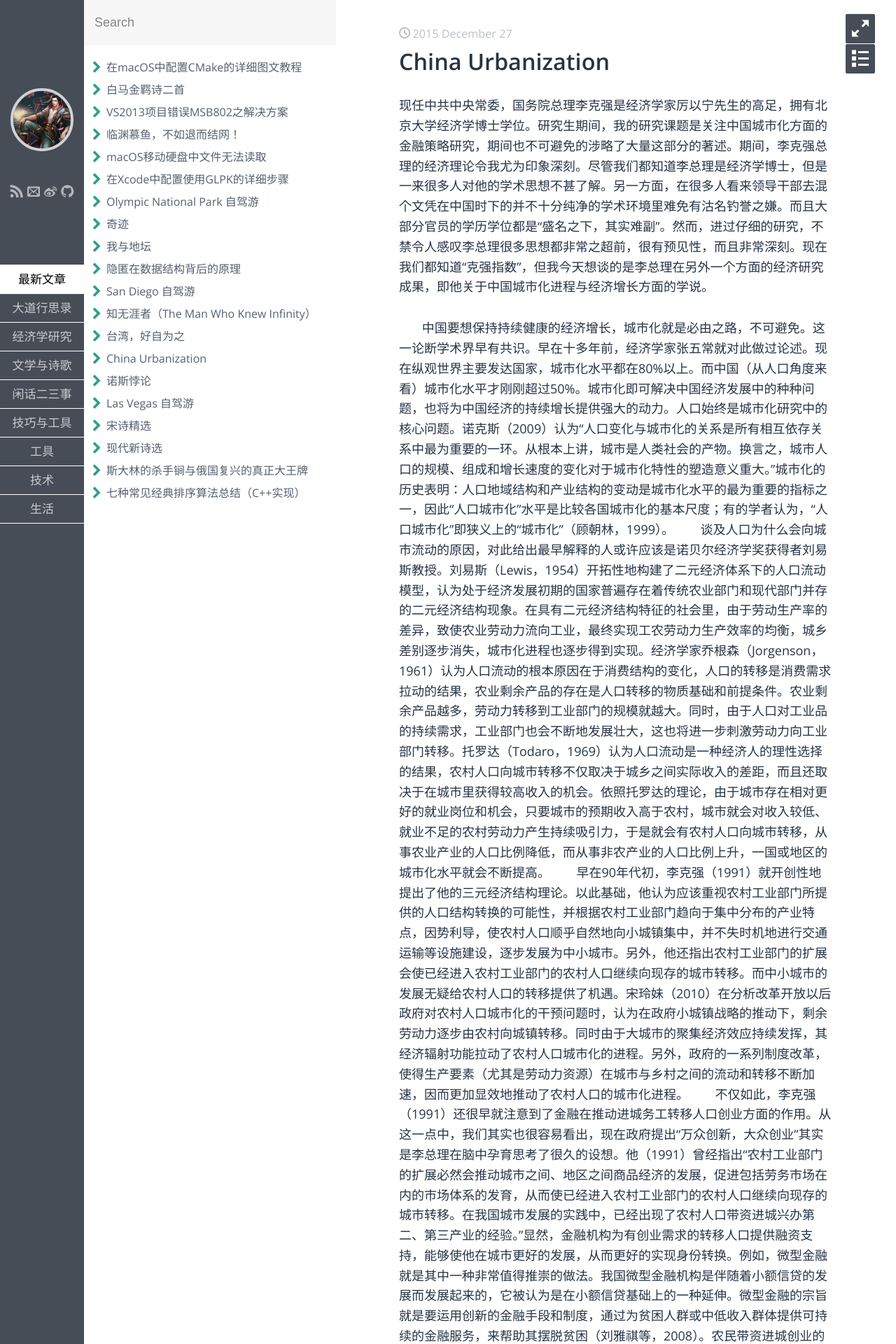
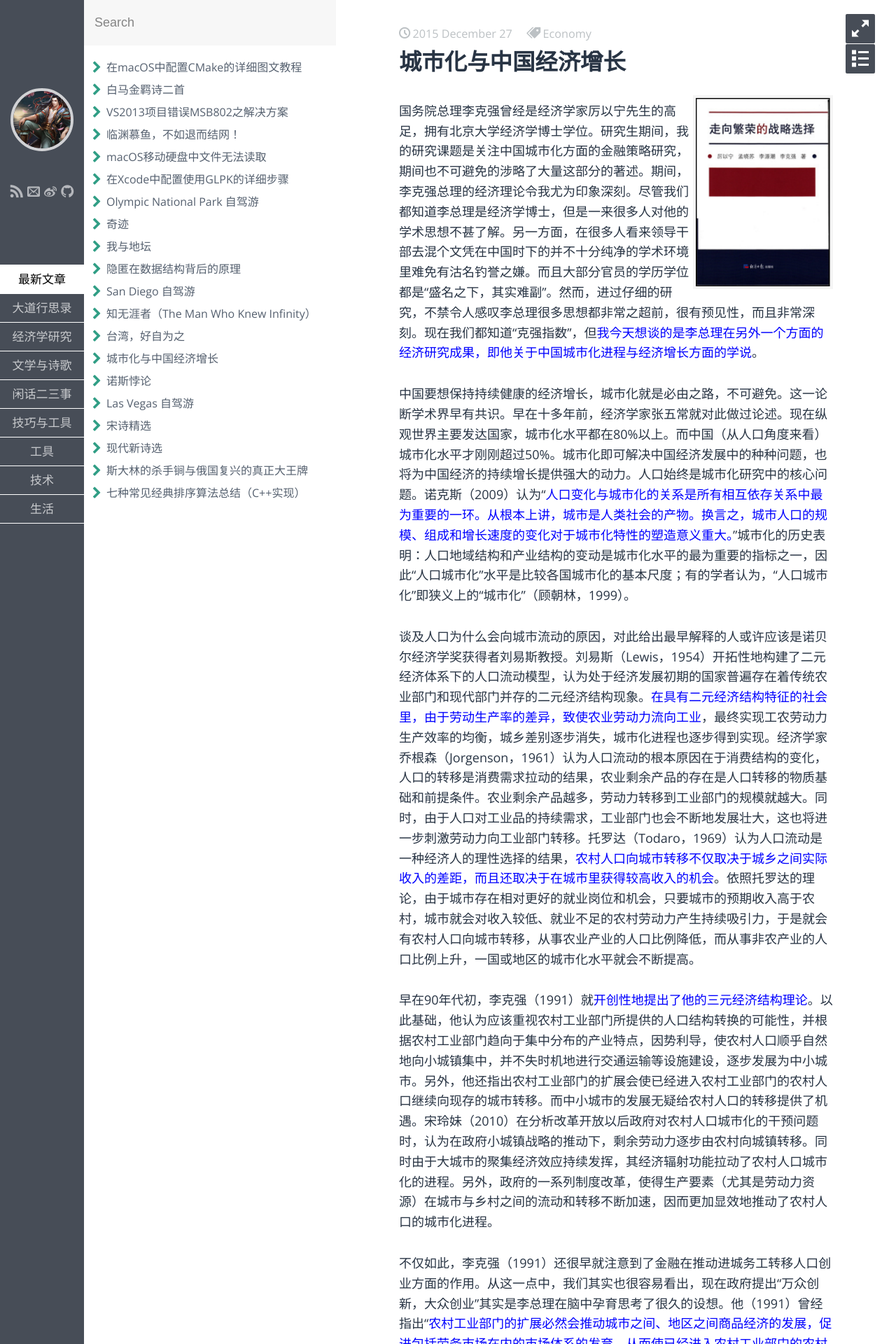
Before and after one commit to fzuo/baimafujinji, a Jekyll site: the page built from _posts/economy/2015-12-27-china-urbanization.md, in a window 1280 px wide. Shown: the top 1920 px of the page at 70% size. Built offline with Jekyll 4.4.1, drawn with Linux system fonts in a browser that asks for light colours; some web fonts are replaced; our own code applies the rules of GitHub Pages for plain Markdown files; some of the changed text lies outside the part shown.

Commit message:
Update 2015-12-27-china-urbanization.md

```diff
--- a/_posts/economy/2015-12-27-china-urbanization.md
+++ b/_posts/economy/2015-12-27-china-urbanization.md
@@ -1,14 +1,26 @@
+---
+layout: post
+title: 城市化与中国经济增长
+category: 经济学研究
+tags: Economy
+keywords: 城市化
+---
 
 
+<img align="right" src="https://fzuo.github.io/assets/img/Li_Book.png" width="200">
 
 
-现任中共中央常委，国务院总理李克强是经济学家厉以宁先生的高足，拥有北京大学经济学博士学位。研究生期间，我的研究课题是关注中国城市化方面的金融策略研究，期间也不可避免的涉略了大量这部分的著述。期间，李克强总理的经济理论令我尤为印象深刻。尽管我们都知道李总理是经济学博士，但是一来很多人对他的学术思想不甚了解。另一方面，在很多人看来领导干部去混个文凭在中国时下的并不十分纯净的学术环境里难免有沽名钓誉之嫌。而且大部分官员的学历学位都是“盛名之下，其实难副”。然而，进过仔细的研究，不禁令人感叹李总理很多思想都非常之超前，很有预见性，而且非常深刻。现在我们都知道“克强指数”，但我今天想谈的是李总理在另外一个方面的经济研究成果，即他关于中国城市化进程与经济增长方面的学说。
+国务院总理李克强曾经是经济学家厉以宁先生的高足，拥有北京大学经济学博士学位。研究生期间，我的研究课题是关注中国城市化方面的金融策略研究，期间也不可避免的涉略了大量这部分的著述。期间，李克强总理的经济理论令我尤为印象深刻。尽管我们都知道李总理是经济学博士，但是一来很多人对他的学术思想不甚了解。另一方面，在很多人看来领导干部去混个文凭在中国时下的并不十分纯净的学术环境里难免有沽名钓誉之嫌。而且大部分官员的学历学位都是“盛名之下，其实难副”。然而，进过仔细的研究，不禁令人感叹李总理很多思想都非常之超前，很有预见性，而且非常深刻。现在我们都知道“克强指数”，但<span style="color:blue">我今天想谈的是李总理在另外一个方面的经济研究成果，即他关于中国城市化进程与经济增长方面的学说</span>。
 
-       中国要想保持持续健康的经济增长，城市化就是必由之路，不可避免。这一论断学术界早有共识。早在十多年前，经济学家张五常就对此做过论述。现在纵观世界主要发达国家，城市化水平都在80%以上。而中国（从人口角度来看）城市化水平才刚刚超过50%。城市化即可解决中国经济发展中的种种问题，也将为中国经济的持续增长提供强大的动力。人口始终是城市化研究中的核心问题。诺克斯（2009）认为“人口变化与城市化的关系是所有相互依存关系中最为重要的一环。从根本上讲，城市是人类社会的产物。换言之，城市人口的规模、组成和增长速度的变化对于城市化特性的塑造意义重大。”城市化的历史表明：人口地域结构和产业结构的变动是城市化水平的最为重要的指标之一，因此“人口城市化”水平是比较各国城市化的基本尺度；有的学者认为，“人口城市化”即狭义上的“城市化”（顾朝林，1999）。
-       谈及人口为什么会向城市流动的原因，对此给出最早解释的人或许应该是诺贝尔经济学奖获得者刘易斯教授。刘易斯（Lewis，1954）开拓性地构建了二元经济体系下的人口流动模型，认为处于经济发展初期的国家普遍存在着传统农业部门和现代部门并存的二元经济结构现象。在具有二元经济结构特征的社会里，由于劳动生产率的差异，致使农业劳动力流向工业，最终实现工农劳动力生产效率的均衡，城乡差别逐步消失，城市化进程也逐步得到实现。经济学家乔根森（Jorgenson，1961）认为人口流动的根本原因在于消费结构的变化，人口的转移是消费需求拉动的结果，农业剩余产品的存在是人口转移的物质基础和前提条件。农业剩余产品越多，劳动力转移到工业部门的规模就越大。同时，由于人口对工业品的持续需求，工业部门也会不断地发展壮大，这也将进一步刺激劳动力向工业部门转移。托罗达（Todaro，1969）认为人口流动是一种经济人的理性选择的结果，农村人口向城市转移不仅取决于城乡之间实际收入的差距，而且还取决于在城市里获得较高收入的机会。依照托罗达的理论，由于城市存在相对更好的就业岗位和机会，只要城市的预期收入高于农村，城市就会对收入较低、就业不足的农村劳动力产生持续吸引力，于是就会有农村人口向城市转移，从事农业产业的人口比例降低，而从事非农产业的人口比例上升，一国或地区的城市化水平就会不断提高。
-       早在90年代初，李克强（1991）就开创性地提出了他的三元经济结构理论。以此基础，他认为应该重视农村工业部门所提供的人口结构转换的可能性，并根据农村工业部门趋向于集中分布的产业特点，因势利导，使农村人口顺乎自然地向小城镇集中，并不失时机地进行交通运输等设施建设，逐步发展为中小城市。另外，他还指出农村工业部门的扩展会使已经进入农村工业部门的农村人口继续向现存的城市转移。而中小城市的发展无疑给农村人口的转移提供了机遇。宋玲妹（2010）在分析改革开放以后政府对农村人口城市化的干预问题时，认为在政府小城镇战略的推动下，剩余劳动力逐步由农村向城镇转移。同时由于大城市的聚集经济效应持续发挥，其经济辐射功能拉动了农村人口城市化的进程。另外，政府的一系列制度改革，使得生产要素（尤其是劳动力资源）在城市与乡村之间的流动和转移不断加速，因而更加显效地推动了农村人口的城市化进程。
-       不仅如此，李克强（1991）还很早就注意到了金融在推动进城务工转移人口创业方面的作用。从这一点中，我们其实也很容易看出，现在政府提出“万众创新，大众创业”其实是李总理在脑中孕育思考了很久的设想。他（1991）曾经指出“农村工业部门的扩展必然会推动城市之间、地区之间商品经济的发展，促进包括劳务市场在内的市场体系的发育，从而使已经进入农村工业部门的农村人口继续向现存的城市转移。在我国城市发展的实践中，已经出现了农村人口带资进城兴办第二、第三产业的经验。”显然，金融机构为有创业需求的转移人口提供融资支持，能够使他在城市更好的发展，从而更好的实现身份转换。例如，微型金融就是其中一种非常值得推崇的做法。我国微型金融机构是伴随着小额信贷的发展而发展起来的，它被认为是在小额信贷基础上的一种延伸。微型金融的宗旨就是要运用创新的金融手段和制度，通过为贫困人群或中低收入群体提供可持续的金融服务，来帮助其摆脱贫困（刘雅祺等，2008）。农民带资进城创业的情况早已有之，而更多转移人口尽管有创业意愿又可能受到资金来源的限制，显得“心有余，而力不足”。此外，上世纪八十年代开始就已经有农民工回乡创业，而且现阶段农民工回乡创业的步伐正在明显加快。农民工创业多属于微型企业形式，从事非农业生产，选择在离家较近的小城镇创业。进城务工人员在城市创业有利于实现并最终完成自我身份的转换，农民工回乡创业则有利于小城镇经济发展，利于小城镇向中小城市过渡。由于多数第三产业可以从小本经营开始，入行门槛通常比较低、资金需求也较少，且技术要求也不高，更加容易被农民工所接受。然而，回乡农民或者城市转移人口创业贷款难却是阻碍他们创业以及摆脱贫困的主要障碍。鼓励、引导、发展微型金融可以较大程度地帮扶这些有创业意愿的回乡农民或转移人口，不仅有利于增加他们的收入，更有利于帮助他们完成身份转换，从而促进人口城市化的健康发展。
-       李总理关于城市化的很多经济思想都集中体现在参考文献【2】中。该书是厉以宁教授的三名学生的学术论文集合，由厉以宁选编。这三个学生现在当然已经是众所周知的人物了。我非常推荐大家仔细读一下本书，以了解更多。
+中国要想保持持续健康的经济增长，城市化就是必由之路，不可避免。这一论断学术界早有共识。早在十多年前，经济学家张五常就对此做过论述。现在纵观世界主要发达国家，城市化水平都在80%以上。而中国（从人口角度来看）城市化水平才刚刚超过50%。城市化即可解决中国经济发展中的种种问题，也将为中国经济的持续增长提供强大的动力。人口始终是城市化研究中的核心问题。诺克斯（2009）认为“<span style="color:blue">人口变化与城市化的关系是所有相互依存关系中最为重要的一环。从根本上讲，城市是人类社会的产物。换言之，城市人口的规模、组成和增长速度的变化对于城市化特性的塑造意义重大。</span>”城市化的历史表明：人口地域结构和产业结构的变动是城市化水平的最为重要的指标之一，因此“人口城市化”水平是比较各国城市化的基本尺度；有的学者认为，“人口城市化”即狭义上的“城市化”（顾朝林，1999）。
+
+谈及人口为什么会向城市流动的原因，对此给出最早解释的人或许应该是诺贝尔经济学奖获得者刘易斯教授。刘易斯（Lewis，1954）开拓性地构建了二元经济体系下的人口流动模型，认为处于经济发展初期的国家普遍存在着传统农业部门和现代部门并存的二元经济结构现象。<span style="color:blue">在具有二元经济结构特征的社会里，由于劳动生产率的差异，致使农业劳动力流向工业</span>，最终实现工农劳动力生产效率的均衡，城乡差别逐步消失，城市化进程也逐步得到实现。经济学家乔根森（Jorgenson，1961）认为人口流动的根本原因在于消费结构的变化，人口的转移是消费需求拉动的结果，农业剩余产品的存在是人口转移的物质基础和前提条件。农业剩余产品越多，劳动力转移到工业部门的规模就越大。同时，由于人口对工业品的持续需求，工业部门也会不断地发展壮大，这也将进一步刺激劳动力向工业部门转移。托罗达（Todaro，1969）认为人口流动是一种经济人的理性选择的结果，<span style="color:blue">农村人口向城市转移不仅取决于城乡之间实际收入的差距，而且还取决于在城市里获得较高收入的机会</span>。依照托罗达的理论，由于城市存在相对更好的就业岗位和机会，只要城市的预期收入高于农村，城市就会对收入较低、就业不足的农村劳动力产生持续吸引力，于是就会有农村人口向城市转移，从事农业产业的人口比例降低，而从事非农产业的人口比例上升，一国或地区的城市化水平就会不断提高。
+
+早在90年代初，李克强（1991）就<span style="color:blue">开创性地提出了他的三元经济结构理论</span>。以此基础，他认为应该重视农村工业部门所提供的人口结构转换的可能性，并根据农村工业部门趋向于集中分布的产业特点，因势利导，使农村人口顺乎自然地向小城镇集中，并不失时机地进行交通运输等设施建设，逐步发展为中小城市。另外，他还指出农村工业部门的扩展会使已经进入农村工业部门的农村人口继续向现存的城市转移。而中小城市的发展无疑给农村人口的转移提供了机遇。宋玲妹（2010）在分析改革开放以后政府对农村人口城市化的干预问题时，认为在政府小城镇战略的推动下，剩余劳动力逐步由农村向城镇转移。同时由于大城市的聚集经济效应持续发挥，其经济辐射功能拉动了农村人口城市化的进程。另外，政府的一系列制度改革，使得生产要素（尤其是劳动力资源）在城市与乡村之间的流动和转移不断加速，因而更加显效地推动了农村人口的城市化进程。
+
+不仅如此，李克强（1991）还很早就注意到了金融在推动进城务工转移人口创业方面的作用。从这一点中，我们其实也很容易看出，现在政府提出“万众创新，大众创业”其实是李总理在脑中孕育思考了很久的设想。他（1991）曾经指出“<span style="color:blue">农村工业部门的扩展必然会推动城市之间、地区之间商品经济的发展，促进包括劳务市场在内的市场体系的发育，从而使已经进入农村工业部门的农村人口继续向现存的城市转移。在我国城市发展的实践中，已经出现了农村人口带资进城兴办第二、第三产业的经验。</span>”显然，金融机构为有创业需求的转移人口提供融资支持，能够使他在城市更好的发展，从而更好的实现身份转换。例如，微型金融就是其中一种非常值得推崇的做法。我国微型金融机构是伴随着小额信贷的发展而发展起来的，它被认为是在小额信贷基础上的一种延伸。微型金融的宗旨就是要运用创新的金融手段和制度，通过为贫困人群或中低收入群体提供可持续的金融服务，来帮助其摆脱贫困（刘雅祺等，2008）。农民带资进城创业的情况早已有之，而更多转移人口尽管有创业意愿又可能受到资金来源的限制，显得“心有余，而力不足”。此外，上世纪八十年代开始就已经有农民工回乡创业，而且现阶段农民工回乡创业的步伐正在明显加快。农民工创业多属于微型企业形式，从事非农业生产，选择在离家较近的小城镇创业。进城务工人员在城市创业有利于实现并最终完成自我身份的转换，农民工回乡创业则有利于小城镇经济发展，利于小城镇向中小城市过渡。由于多数第三产业可以从小本经营开始，入行门槛通常比较低、资金需求也较少，且技术要求也不高，更加容易被农民工所接受。然而，回乡农民或者城市转移人口创业贷款难却是阻碍他们创业以及摆脱贫困的主要障碍。鼓励、引导、发展微型金融可以较大程度地帮扶这些有创业意愿的回乡农民或转移人口，不仅有利于增加他们的收入，更有利于帮助他们完成身份转换，从而促进人口城市化的健康发展。
+
+李总理关于城市化的很多经济思想都集中体现在参考文献【2】中。该书是厉以宁教授的三名学生的学术论文集合，由厉以宁选编。这三个学生现在当然已经是众所周知的人物了。我非常推荐大家仔细读一下本书，以了解更多。
 
 
 -----------------------------------------
```
